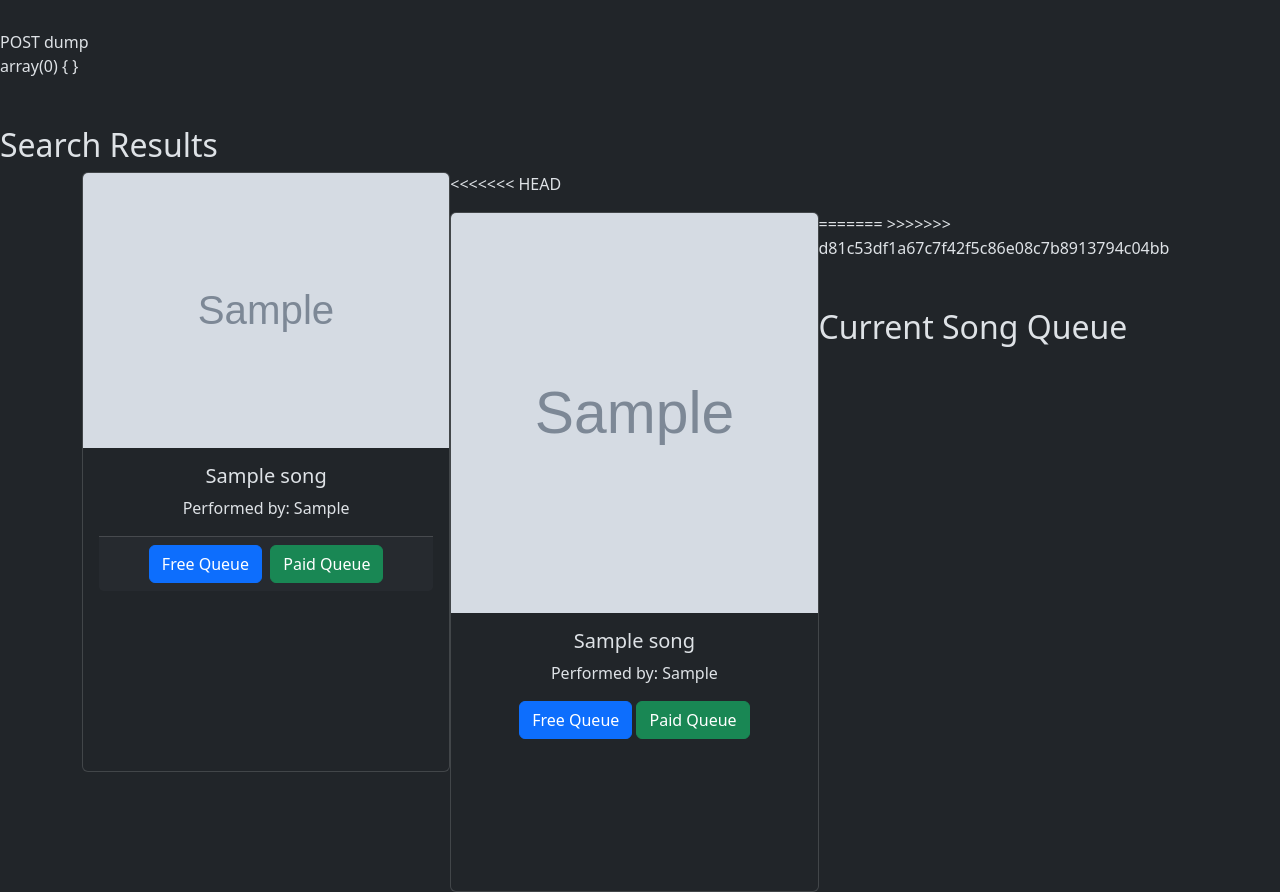
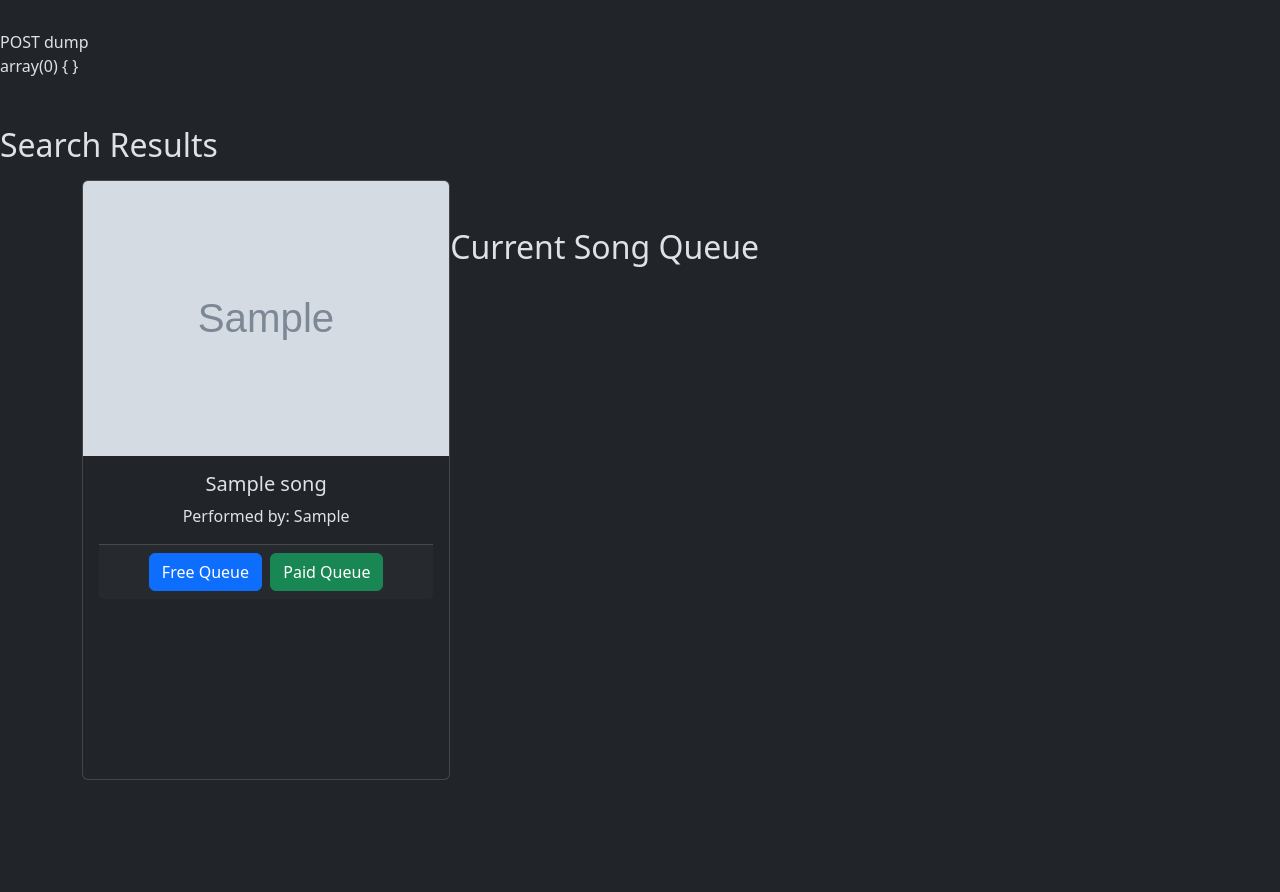
Before and after one commit to ledonneangelo02/CSCI466-Final-Project, a PHP site: page /user.php in a window 1280 px wide. Shown: the part 66-958 px from the top of the page. After the commit the page ends 846 px from the top, so only its background shows below. Run offline with PHP 8.4, Linux system fonts and the light colour scheme; tables that the repository leaves empty hold one stand-in row (values such as "Sample post"); grey boxes marked "Sample" are stand-in pictures; data that the repository does not hold is empty; a stand-in replaces the project's code that opens the database connection.

Commit message:
Third times a charm

```diff
--- a/user.php
+++ b/user.php
@@ -1,3 +1,4 @@
+
 <?php
 	include "utils/db_init.php";
 	include "utils/db_creds.php";
@@ -55,7 +56,6 @@
 			while ($row = $result->fetch(PDO::FETCH_ASSOC)) {
 			?>
 			<form action="" method="POST">
-<<<<<<< HEAD
 
 				<div class="card" style="width:33%;min-height:600px; float: left; margin: 0 auto; text-align: center;">
   					<img src="<?php echo $row['CoverArt']; ?>" class="card-img-top" alt="<?php echo $row['MainArtist']; ?>">
@@ -70,19 +70,6 @@
 				</div>
 
 		</form>
-=======
-				<div class="card" style="width: 33%; float:left; margin: 0 auto; text-align: center; height: 680px;">
-					<img src="<?php echo $row['CoverArt']; ?>" height="400px" class="card-img-top" alt="<?php echo $row['MainArtist']; ?>">
-					<div class="card-body">
-						<h5 class="card-title" style=""><?php echo $row['Name']; ?></h5>
-						<p class="card-text">Performed by: <?php echo $row['MainArtist']; ?></p>
-						<input type="hidden" name="ID" value="<?php echo $row['ID']; ?>">
-						<input type="submit" name="freeQ" class="btn btn-primary" value="Free Queue">
-						<input type="submit" name="paidQ" class="btn btn-success" value="Paid Queue">
-					</div>
-				</div>
-			</form>
->>>>>>> d81c53df1a67c7f42f5c86e08c7b8913794c04bb
 			<?php
 			}
 			?>
```
